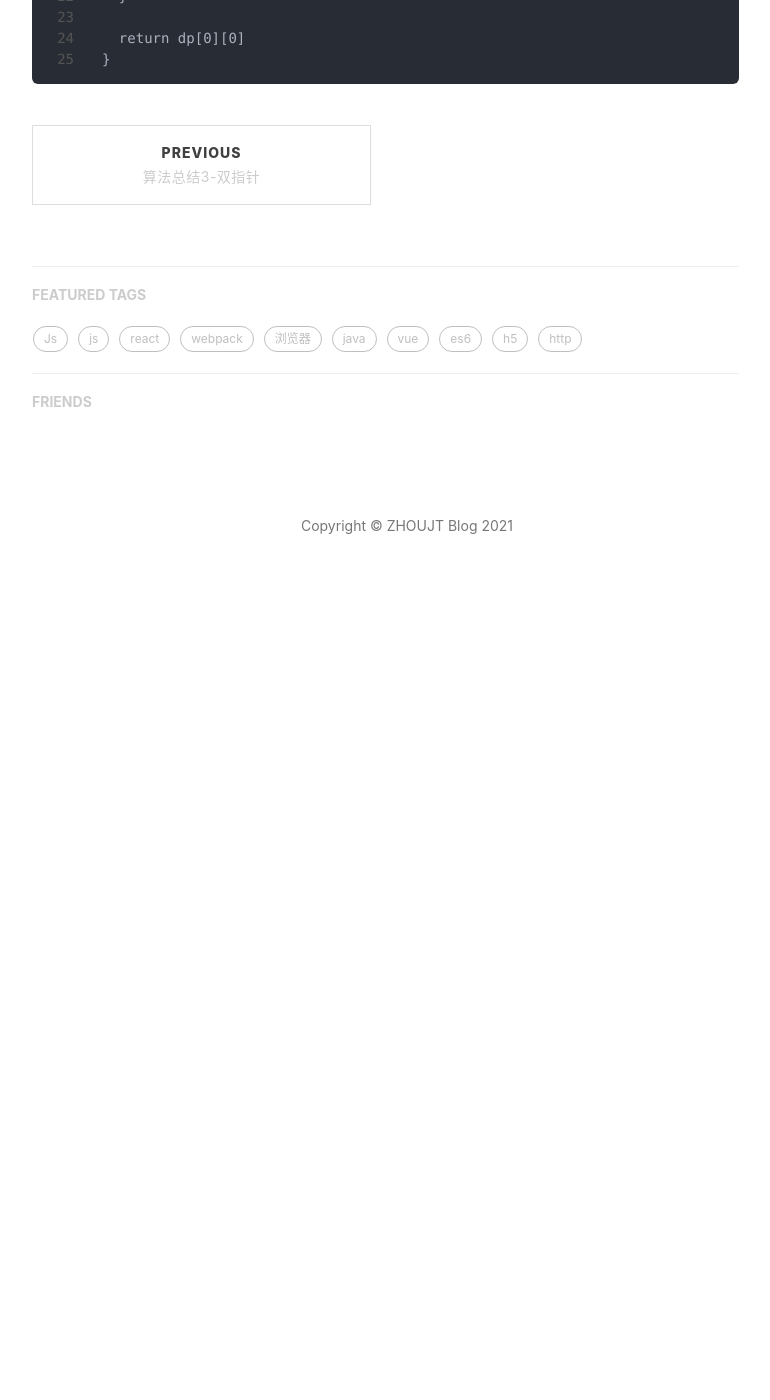
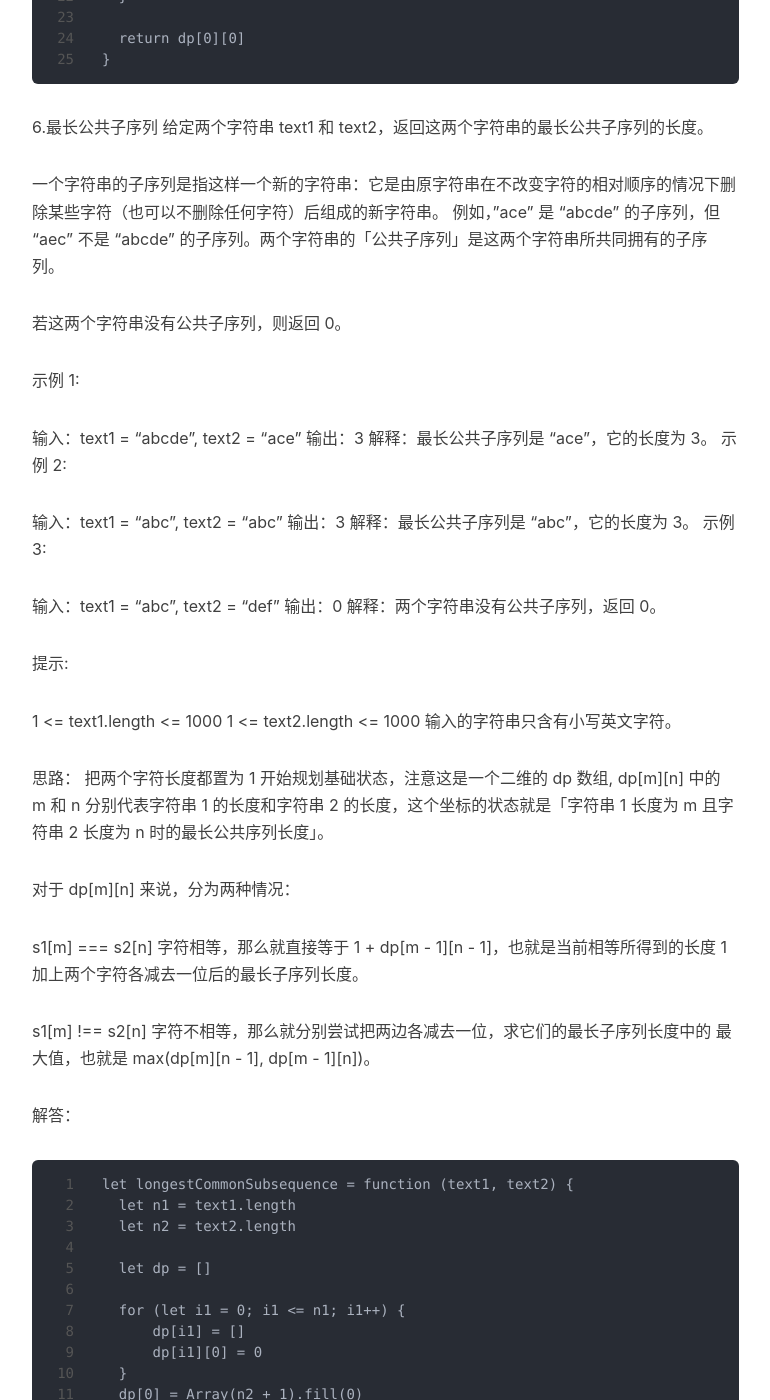
Before and after one commit to juntaozhou05/juntaozho05.github.io, a Jekyll site: the page built from _posts/2021-01-20-Collection4.md, in a window 1280 px wide and 1400 px high, scrolled down 5399 px. Shown: the whole window, without its empty margins (233-1003 px from the left). Built offline with Jekyll 4.4.1, drawn with Linux system fonts in a browser that asks for light colours; nearby versions of some CDN libraries; comment, search, counter and statistics services are not loaded; before the commit the page ends 6029 px from its top, so only the background shows below that; some of the changed text lies outside the part shown.

Commit message:
Update 2021-01-20-Collection4.md

````diff
--- a/_posts/2021-01-20-Collection4.md
+++ b/_posts/2021-01-20-Collection4.md
@@ -247,3 +247,74 @@ let minimumTotal = function (triangle) {
   return dp[0][0]
 }
 ```
+
+6.最长公共子序列
+给定两个字符串  text1 和  text2，返回这两个字符串的最长公共子序列的长度。
+
+一个字符串的子序列是指这样一个新的字符串：它是由原字符串在不改变字符的相对顺序的情况下删除某些字符（也可以不删除任何字符）后组成的新字符串。
+例如，"ace" 是 "abcde" 的子序列，但 "aec" 不是 "abcde" 的子序列。两个字符串的「公共子序列」是这两个字符串所共同拥有的子序列。
+
+若这两个字符串没有公共子序列，则返回 0。
+
+示例 1:
+
+输入：text1 = "abcde", text2 = "ace"
+输出：3
+解释：最长公共子序列是 "ace"，它的长度为 3。
+示例 2:
+
+输入：text1 = "abc", text2 = "abc"
+输出：3
+解释：最长公共子序列是 "abc"，它的长度为 3。
+示例 3:
+
+输入：text1 = "abc", text2 = "def"
+输出：0
+解释：两个字符串没有公共子序列，返回 0。
+
+
+提示:
+
+1 <= text1.length <= 1000
+1 <= text2.length <= 1000
+输入的字符串只含有小写英文字符。
+
+思路：
+把两个字符长度都置为 1 开始规划基础状态，注意这是一个二维的 dp 数组, dp[m][n] 中的 m 和 n 分别代表字符串 1 的长度和字符串 2 的长度，这个坐标的状态就是「字符串 1 长度为 m 且字符串 2 长度为 n 时的最长公共序列长度」。
+
+对于 dp[m][n] 来说，分为两种情况：
+
+s1[m] === s2[n] 字符相等，那么就直接等于 1 + dp[m - 1][n - 1]，也就是当前相等所得到的长度 1 加上两个字符各减去一位后的最长子序列长度。
+
+s1[m] !== s2[n] 字符不相等，那么就分别尝试把两边各减去一位，求它们的最长子序列长度中的 最大值，也就是 max(dp[m][n - 1], dp[m - 1][n])。
+
+解答：
+```
+let longestCommonSubsequence = function (text1, text2) {
+  let n1 = text1.length
+  let n2 = text2.length
+
+  let dp = []
+
+  for (let i1 = 0; i1 <= n1; i1++) {
+      dp[i1] = []
+      dp[i1][0] = 0
+  }
+  dp[0] = Array(n2 + 1).fill(0)
+
+  for (let i1 = 1; i1 <= n1; i1++) {
+      for (let i2 = 1; i2 <= n2; i2++) {
+          let str1 = text1[i1 - 1]
+          let str2 = text2[i2 - 1]
+
+          if (str1 === str2) {
+              dp[i1][i2] = 1 + dp[i1 - 1][i2 - 1]
+          }else {
+              dp[i1][i2] = Math.max(dp[i1 - 1][i2], dp[i1][i2 - 1])
+          }
+      }
+  }
+
+  return dp[n1][n2]
+};
+```
````
